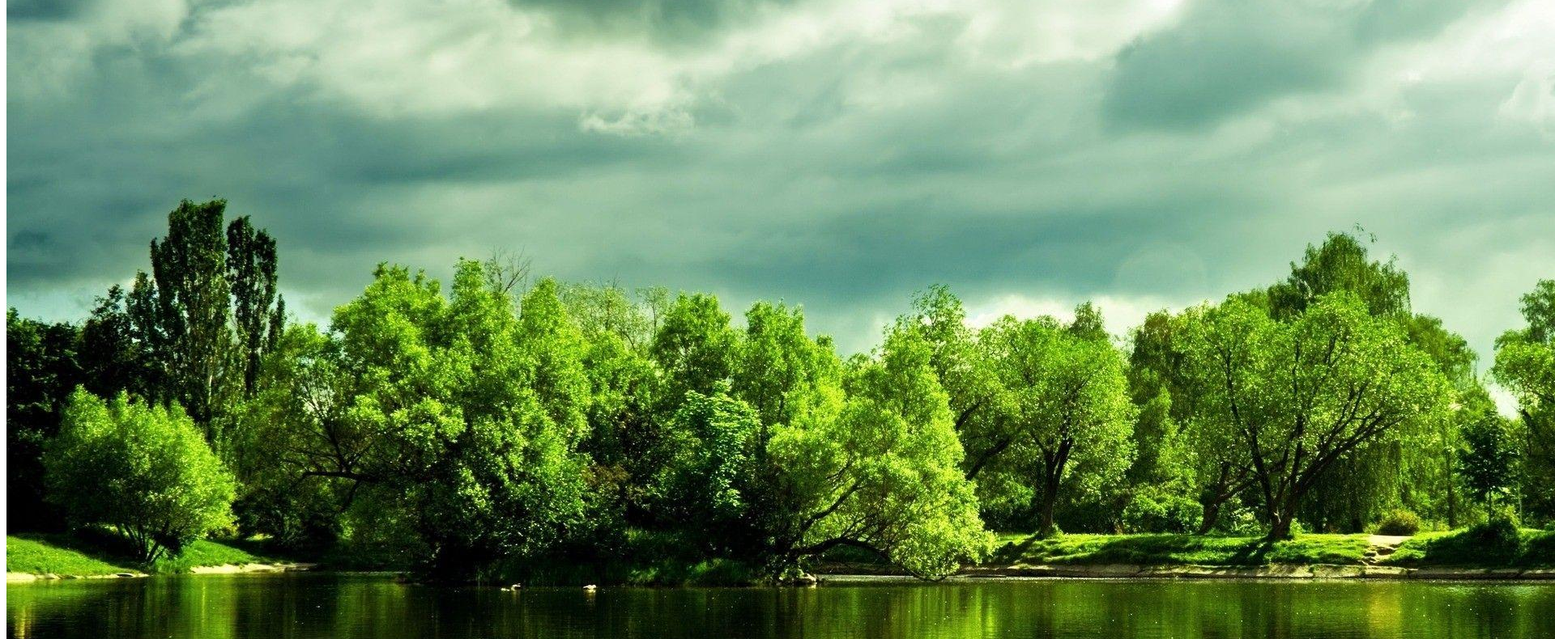
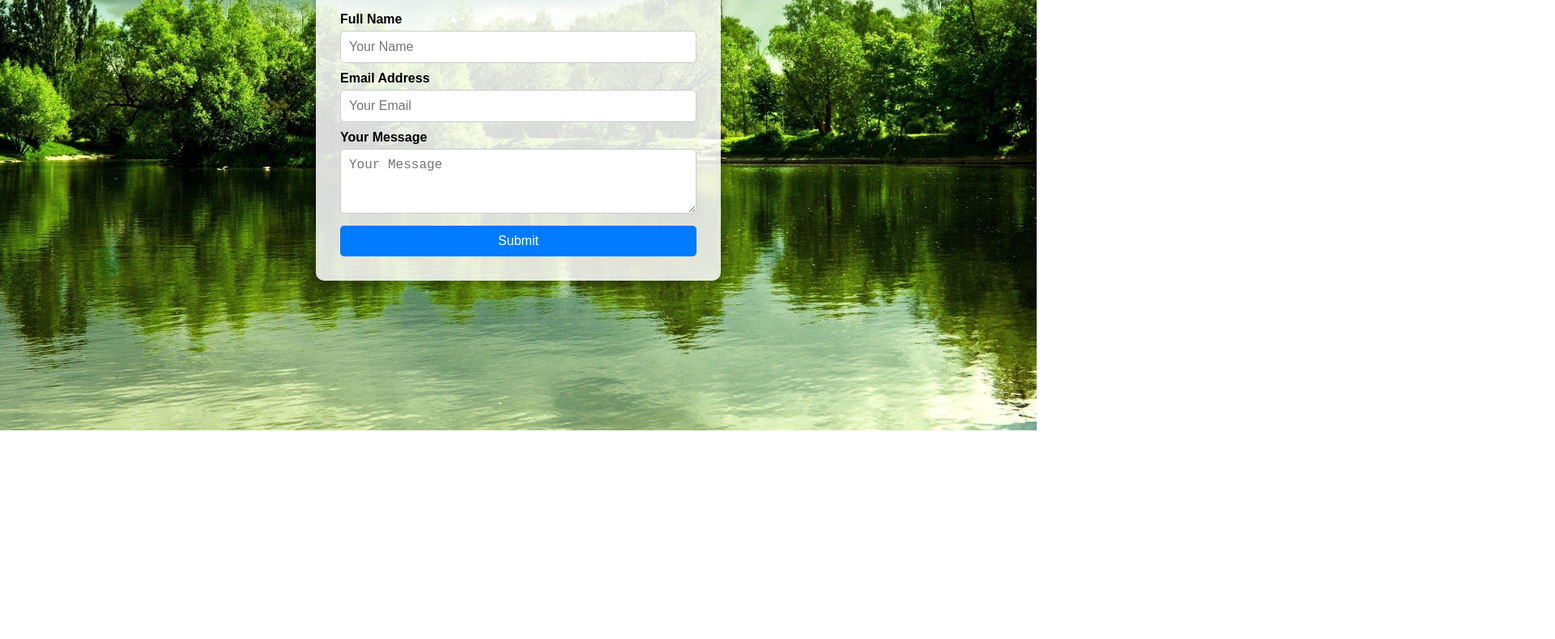
Before and after one commit to jaskirat2158/Contact-Form, a plain HTML site: page index.html in a window 1280 px wide. Shown: the part 268-1058 px from the top of the page at 81% size, 1920 px wide, since content can reach past the window. After the commit the page ends 800 px from the top, so only its background shows below. Drawn offline with Linux system fonts and the light colour scheme.

Commit message:
Website_ContactUsForm

```diff
--- a/index.html
+++ b/index.html
@@ -4,10 +4,11 @@
   <meta charset="UTF-8">
   <meta name="viewport" content="width=device-width, initial-scale=1.0">
   <title>Contact Us</title>
-    <link rel="stylesheet" href="styles.css">
+  <link rel="stylesheet" href="style.css">
 </head>
 <body>
   <div class="container">
+    <div class="form-wrapper">
       <h1>Contact Us</h1>
       <form action="#" method="post">
         <label for="name">Full Name</label>
@@ -21,9 +22,6 @@
 
         <button type="submit">Submit</button>
       </form>
-        <p></p>
-        <div class="image-container">
-            <img src="156340.jpg" alt="Beautiful Scenery">
     </div>
   </div>
 </body>
--- a/style.css
+++ b/style.css
@@ -1,93 +1,73 @@
-/* General Styles */
-body {
-    font-family: 'Poppins', sans-serif;
+* {
   margin: 0;
   padding: 0;
-    background: linear-gradient(to right, #6a11cb, #2575fc);
-    color: #fff;
+  box-sizing: border-box;
 }
 
-/* Container */
-.container {
-    max-width: 800px;
-    margin: 30px auto;
-    padding: 20px;
-    background: rgba(255, 255, 255, 0.9);
-    border-radius: 15px;
-    box-shadow: 0 8px 20px rgba(0, 0, 0, 0.2);
-    color: #333;
+body, html {
+  height: 100%;
+  font-family: Arial, sans-serif;
 }
 
-/* Title */
+.container {
+  background-image: url('156340.jpg');
+  background-size: cover;
+  background-position: center;
+  height: 100vh;
+  display: flex;
+  align-items: center;
+  justify-content: center;
+}
+
+.form-wrapper {
+  background-color: rgba(255, 255, 255, 0.85);
+  padding: 30px;
+  border-radius: 10px;
+  max-width: 500px;
+  width: 90%;
+  box-shadow: 0 4px 10px rgba(0, 0, 0, 0.3);
+}
+
 h1 {
   text-align: center;
-    font-size: 2.5em;
   margin-bottom: 20px;
-    color: #6a11cb;
 }
 
-/* Form */
 form {
   display: flex;
   flex-direction: column;
-    gap: 15px;
 }
 
-label {
-    font-size: 1.1em;
+form label {
+  margin-top: 10px;
   font-weight: bold;
-    color: #333;
 }
 
-input, textarea {
-    padding: 12px;
-    font-size: 1em;
-    border: 1px solid #ddd;
-    border-radius: 8px;
-    transition: 0.3s;
+form input,
+form textarea {
+  padding: 10px;
+  margin-top: 5px;
+  font-size: 16px;
+  border: 1px solid #ccc;
+  border-radius: 5px;
 }
 
-input:focus, textarea:focus {
-    border-color: #6a11cb;
-    box-shadow: 0 0 8px rgba(106, 17, 203, 0.5);
-    outline: none;
+form textarea {
+  resize: vertical;
+  min-height: 80px;
 }
 
-/* Submit Button */
-button {
-    padding: 12px;
-    font-size: 1.2em;
-    font-weight: bold;
-    background: linear-gradient(to right, #ff7e5f, #feb47b);
-    color: #fff;
+form button {
+  margin-top: 15px;
+  padding: 10px;
+  font-size: 16px;
+  background-color: #007BFF;
+  color: white;
   border: none;
-    border-radius: 8px;
   cursor: pointer;
-    transition: 0.3s;
+  border-radius: 5px;
 }
 
-button:hover {
-    background: linear-gradient(to right, #feb47b, #ff7e5f);
-    box-shadow: 0 8px 15px rgba(0, 0, 0, 0.2);
+form button:hover {
+  background-color: #0056b3;
 }
-
-/* Image Section */
-.image-container {
-    margin-top: 30px;
-    text-align: center;
-}
-
-.image-container img {
-    max-width: 100%;
-    height: auto;
-    border-radius: 15px;
-    box-shadow: 0 4px 15px rgba(0, 0, 0, 0.3);
-    border: 5px solid #6a11cb;
-}
-
-/* Text */
-p {
-    font-size: 1.2em;
-    text-align: center;
-    color: #6a11cb;
-}
```
Lines whose indentation alone changed are shown as unchanged.
